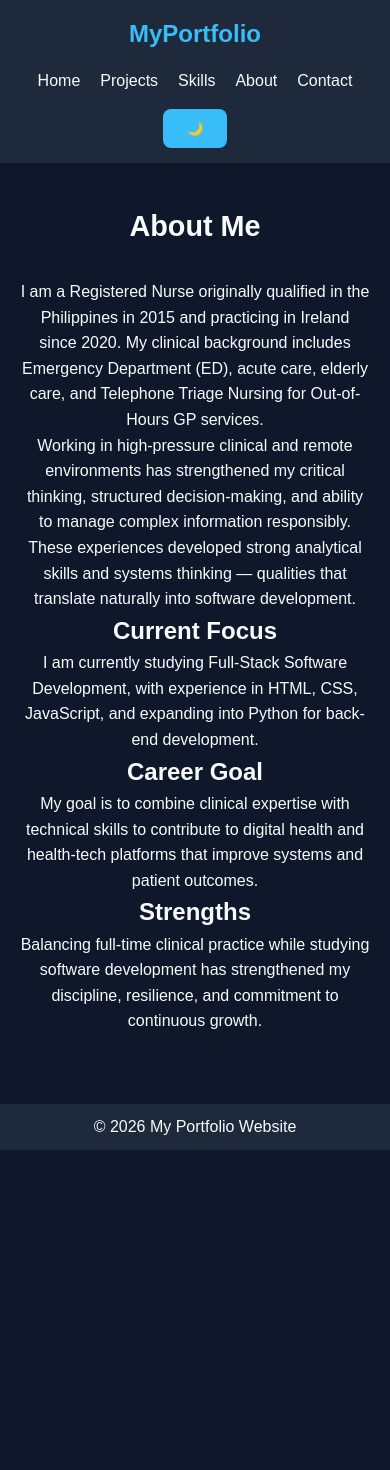
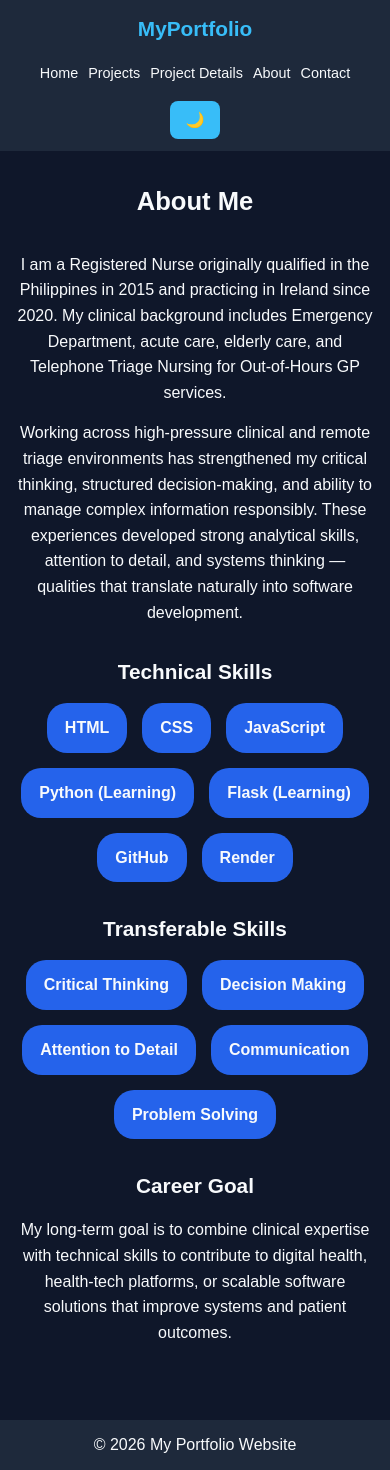
Before and after one commit to mariellecabie22-a11y/My-Portfolio, a Flask app: page /about in a window 390 px wide. Before the commit the page ends 1150 px from the top, so only its background shows below. Run offline with Flask 3, Linux system fonts and the light colour scheme.

Commit message:
skills and about merged into 1. project details added

```diff
--- a/app.py
+++ b/app.py
@@ -8,14 +8,18 @@ projects_data = [
         "description": "A website created for an alternative band, Deadlands. This project demonstrates my ability to structure content, apply styling, and design an engaging user interface.",
         "tech": "HTML, CSS",
         "link": "https://mariellecabie22-a11y.github.io/Deadlands",
-        "category": "webdesign"
+        "category": "webdesign",
+        "explanation": "This project focused on creating a visually engaging and responsive website. I developed the layout, styling, and structure using HTML and CSS, while improving my understanding of user interface design and content presentation.",
+        "learning": "I learned how to structure a multi-section website, apply consistent styling, and design with the user experience in mind."
     },
     {
         "title": "Module 2 Javascript",
         "description": "BrewLab is a project developed as part of my second module, showcasing my skills in HTML, CSS, and JavaScript. It demonstrates my ability to combine structured design with interactive functionality, creating a dynamic and user-friendly web experience.",
         "tech": "HTML, CSS, JavaScript",
         "link": "https://mariellecabie22-a11y.github.io/BrewLab",
-        "category": "javascript"
+        "category": "javascript",
+        "explanation": "This project focused on adding interactivity and dynamic behaviour with JavaScript. I combined structure, styling, and scripting to create a more engaging user experience.",
+        "learning": "I learned how JavaScript improves user interaction, and how to connect functionality with frontend design."
     }
 ]
 
@@ -29,7 +33,6 @@ def home():
 def projects():
     if request.method == "POST":
         suggestion = request.form.get("suggestion")
-
         if suggestion:
             suggestions_list.append(suggestion)
 
@@ -39,9 +42,9 @@ def projects():
         suggestions=suggestions_list
     )
 
-@app.route("/skills")
-def skills():
-    return render_template("skills.html")
+@app.route("/project-details")
+def project_details():
+    return render_template("project_details.html", projects=projects_data)
 
 @app.route("/about")
 def about():
--- a/static/css/style.css
+++ b/static/css/style.css
@@ -124,8 +152,26 @@ header {
 
 .section h1 {
     margin-bottom: 30px;
-    text-align: center;
     font-size: 2.2rem;
+}
+
+.section h2 {
+    margin-top: 30px;
+    margin-bottom: 15px;
+}
+
+.section p {
+    margin-bottom: 15px;
+}
+
+.about-section {
+    max-width: 900px;
+    margin: auto;
+}
+
+.about-section p {
+    max-width: 800px;
+    margin: 0 auto 15px;
 }
 
 .card-container {
@@ -175,6 +222,7 @@ header {
     flex-wrap: wrap;
     gap: 15px;
     justify-content: center;
+    margin-bottom: 20px;
 }
 
 .skill-badge {
@@ -248,11 +296,12 @@ header {
 
 footer {
     text-align: center;
-    padding: 0px;
+    padding: 20px;
     background: #1e293b;
     margin-top: 30px;
 }
 
+/* Tablet and mobile */
 @media (max-width: 768px) {
     header {
         padding: 15px 20px;
@@ -267,6 +316,11 @@ footer {
         flex-direction: row;
         flex-wrap: wrap;
         justify-content: center;
+        gap: 12px;
+    }
+
+    .nav-links a {
+        font-size: 0.95rem;
     }
 
     .hero {
@@ -302,15 +357,109 @@ footer {
         font-size: 1.8rem;
     }
 
+    .section h2 {
+        font-size: 1.3rem;
+    }
+
     .card-container {
         grid-template-columns: 1fr;
+    }
+
+    .card {
+        padding: 20px;
     }
 
     .contact-form {
         width: 100%;
     }
 
+    .suggestion-form {
+        flex-direction: column;
+        align-items: center;
+    }
+
+    .suggestion-form input {
+        width: 100%;
+        max-width: 320px;
+    }
+
+    .filter-buttons button,
+    .btn {
+        width: auto;
+        max-width: 100%;
+    }
+
     footer {
-        padding: 10px;
+        padding: 12px;
     }
 }
+
+/* Small phones */
+@media (max-width: 480px) {
+    header {
+        padding: 12px 15px;
+    }
+
+    .logo {
+        font-size: 1.3rem;
+    }
+
+    .nav-links {
+        gap: 10px;
+    }
+
+    .nav-links a {
+        font-size: 0.9rem;
+    }
+
+   .hero {
+    min-height: 80vh;
+    display: flex;
+    justify-content: center;
+    align-items: center;
+    text-align: center;
+    padding: 40px;
+    background: linear-gradient(135deg, #0f172a, #1d4ed8);
+    }
+
+    .hero-text {
+    max-width: 600px;
+    }
+
+    .hero-text h1 {
+        font-size: 1.7rem;
+    }
+
+    .hero-text p {
+        font-size: 0.95rem;
+    }
+
+    .hero-image img {
+        width: 150px;
+        height: 150px;
+    }
+
+    .section {
+        padding: 30px 15px;
+    }
+
+    .section h1 {
+        font-size: 1.6rem;
+    }
+
+    .card {
+        padding: 18px;
+    }
+
+    .btn,
+    .filter-buttons button {
+        padding: 10px 16px;
+        font-size: 0.95rem;
+    }
+
+    .contact-form input,
+    .contact-form textarea,
+    .suggestion-form input {
+        font-size: 0.95rem;
+    }
+}
--- a/templates/about.html
+++ b/templates/about.html
@@ -3,30 +3,40 @@
 {% block title %}About{% endblock %}
 
 {% block content %}
-<section class="section">
+<section class="section about-section">
     <h1>About Me</h1>
 
     <p>
-        I am a Registered Nurse originally qualified in the Philippines in 2015 and practicing in Ireland since 2020. My clinical background includes Emergency Department (ED), acute care, elderly care, and Telephone Triage Nursing for Out-of-Hours GP services.
+        I am a Registered Nurse originally qualified in the Philippines in 2015 and practicing in Ireland since 2020. My clinical background includes Emergency Department, acute care, elderly care, and Telephone Triage Nursing for Out-of-Hours GP services.
     </p>
 
     <p>
-        Working in high-pressure clinical and remote environments has strengthened my critical thinking, structured decision-making, and ability to manage complex information responsibly. These experiences developed strong analytical skills and systems thinking — qualities that translate naturally into software development.
+        Working across high-pressure clinical and remote triage environments has strengthened my critical thinking, structured decision-making, and ability to manage complex information responsibly. These experiences developed strong analytical skills, attention to detail, and systems thinking — qualities that translate naturally into software development.
     </p>
 
-    <h2>Current Focus</h2>
-    <p>
-        I am currently studying Full-Stack Software Development, with experience in HTML, CSS, JavaScript, and expanding into Python for back-end development.
-    </p>
+    <h2>Technical Skills</h2>
+    <div class="skills-list">
+        <span class="skill-badge">HTML</span>
+        <span class="skill-badge">CSS</span>
+        <span class="skill-badge">JavaScript</span>
+        <span class="skill-badge">Python (Learning)</span>
+        <span class="skill-badge">Flask (Learning)</span>
+        <span class="skill-badge">GitHub</span>
+        <span class="skill-badge">Render</span>
+    </div>
+
+    <h2>Transferable Skills</h2>
+    <div class="skills-list">
+        <span class="skill-badge">Critical Thinking</span>
+        <span class="skill-badge">Decision Making</span>
+        <span class="skill-badge">Attention to Detail</span>
+        <span class="skill-badge">Communication</span>
+        <span class="skill-badge">Problem Solving</span>
+    </div>
 
     <h2>Career Goal</h2>
     <p>
-        My goal is to combine clinical expertise with technical skills to contribute to digital health and health-tech platforms that improve systems and patient outcomes.
-    </p>
-
-    <h2>Strengths</h2>
-    <p>
-        Balancing full-time clinical practice while studying software development has strengthened my discipline, resilience, and commitment to continuous growth.
+        My long-term goal is to combine clinical expertise with technical skills to contribute to digital health, health-tech platforms, or scalable software solutions that improve systems and patient outcomes.
     </p>
 </section>
-{%  endblock %}
+{% endblock %}
--- a/templates/base.html
+++ b/templates/base.html
@@ -17,7 +17,7 @@
     <ul class="nav-links">
         <li><a href="{{ url_for('home') }}">Home</a></li>
         <li><a href="{{ url_for('projects') }}">Projects</a></li>
-        <li><a href="{{ url_for('skills') }}">Skills</a></li>
+        <li><a href="{{ url_for('project_details') }}">Project Details</a></li>
         <li><a href="{{ url_for('about') }}">About</a></li>
         <li><a href="{{ url_for('contact') }}">Contact</a></li>
     </ul>
```
Also changed, not shown: other parts of static/css/style.css (+57 -27 lines), templates/home.html (+5 -6 lines), templates/project_details.html (added, +20 -0 lines), templates/skills.html (deleted, +0 -38 lines).
